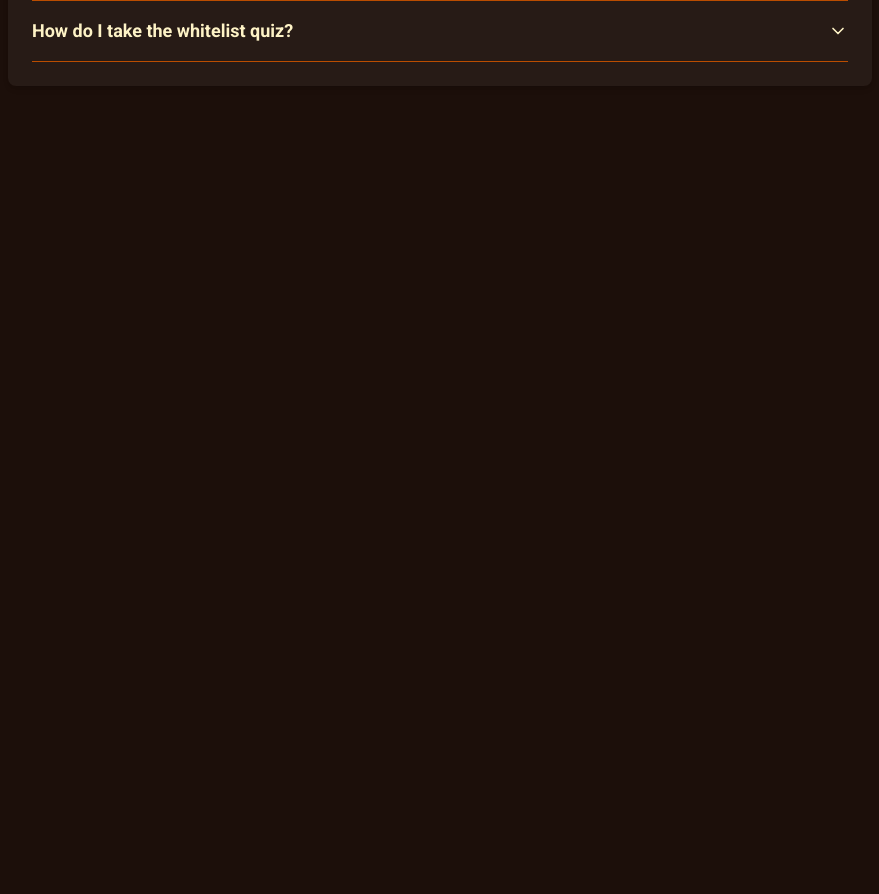
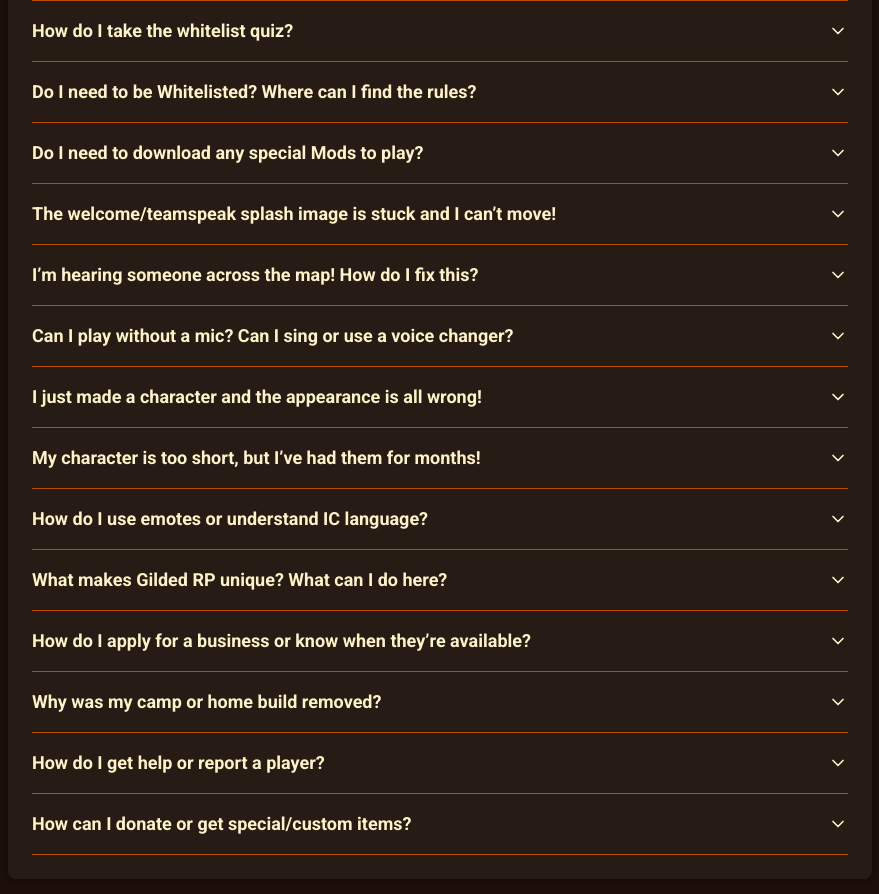
Before and after one commit to TomPatterson9/gildedrp, a Next.js app: page /gildedrp/faq in a window 1280 px wide. Shown: the part 620-1514 px from the top of the page, without its empty margins (200-1079 px from the left). Before the commit the page ends 800 px from the top, so only its background shows below. Built offline with nearby package versions, Linux system fonts and the light colour scheme.

Commit message:
update faq, add faq file

```diff
--- /dev/null
+++ b/public/faq.md
@@ -0,0 +1,91 @@
+# Frequently Asked Questions
+
+## What is Gilded RP?
+Gilded RP is a Red Dead Redemption 2 roleplay community focused on immersive storytelling and character-driven experiences.
+
+## How do I join the server?
+You can join by visiting our Discord, reading the rules, and loading into the server using RedM.
+
+## Do I need any mods to play?
+Yes, you need to install RedM and TeamSpeak. Follow our setup instructions to ensure compatibility with our server.
+
+## Where can I find the rules?
+The full rules are available on the [Rules page](https://www.gildedroleplay.com/rules), accessible through the top navigation.
+
+## How do I take the whitelist quiz?
+The quiz will pop up when you join the RedM server for the first time. You will be prompted to answer a series of questions about the rules and server guidelines.
+
+## Do I need to be Whitelisted? Where can I find the rules?
+Getting whitelisted is easy—just join the server through the RedM Launcher and a pop-up quiz will begin. Once completed successfully, you're good to go. Make sure you've read the rules, as failing the quiz triggers a cooldown.
+
+**Rules:** [https://www.gildedroleplay.com/rules](https://www.gildedroleplay.com/rules)
+
+## Do I need to download any special Mods to play?
+No manual mods are required. Gilded downloads everything automatically when you join. The only external programs you'll need are **TeamSpeak (v3.6.0)** and the **Salty Chat plugin (v3.1.2)**.
+
+**Setup Info:** [https://www.gildedroleplay.com/getting-started](https://www.gildedroleplay.com/getting-started)
+
+## The welcome/TeamSpeak splash image is stuck and I can’t move!
+1. Make sure you have the correct versions of TeamSpeak and SaltyChat installed.
+2. Follow this video for help fixing DNS issues: [YouTube Video](https://www.youtube.com/watch?v=4a5CKxua7C8&t=70s)
+3. Check: [https://www.gildedroleplay.com/dns](https://www.gildedroleplay.com/dns)
+4. Ensure you've accepted SaltyChat's terms and conditions.
+
+## I’m hearing someone across the map! How do I fix this?
+This is caused by in-game voice chat. Disable it via:
+**Settings > Audio > Voice Chat Enabled: Off**
+
+## Can I play without a mic? Can I sing or use a voice changer?
+Yes! Gilded is flexible:
+- No mic? Apply for the **"Mute Role"** with a character backstory.
+- Singer/Musician? Apply for the **"Bard Role"** to sing or play music without push-to-talk.
+- Voice changer? Provide a quality sample for approval.
+
+Open a ticket for any of these options.
+
+## I just made a character and the appearance is all wrong!
+Character customization like makeup, eyebrows, etc. is handled in-game via barbers, tailors, etc.
+If it's a major mistake (like giant eyes), new characters may qualify for a **Second Chance Token**.
+
+## My character is too short, but I’ve had them for months!
+Character changes are only allowed shortly after creation. Once your character is known in the world, we don’t offer appearance do-overs.
+
+## How do I use emotes or understand IC language?
+Emotes and RP terms enhance immersion.
+Learn them in the Discord **"Gilded Controls and Language"** channel.
+Examples: “taking a nap”, “walking drunk”, etc.
+
+## What makes Gilded RP unique? What can I do here?
+Gilded offers unique, hand-crafted scripts and endless RP paths:
+- Run a business or work any job
+- Mine, farm, fish, cook, hunt, or govern
+- Get involved with Lawmen, Doctors, Vets, Politicians
+- Explore underworld RP
+
+More ideas can be found in our Discord’s **"In-Character Plot Roles"** channel.
+
+## How do I apply for a business or know when they’re available?
+Businesses become available when sold or repossessed.
+Watch the Discord **‘Announcements’** channel for updates.
+Apply via a Google Doc proposal in the **"Roles and Applications"** channel.
+
+## Why was my camp or home build removed?
+Your build likely violated a rule (e.g., excessive lighting, blocking roads, unrealistic placement).
+Builds must align with RP guidelines.
+
+**Review camp rules here:**
+[https://www.gildedroleplay.com/rules](https://www.gildedroleplay.com/rules)
+
+## How do I get help or report a player?
+Use our ticket system:
+- **General Ticket**: gameplay issues/questions
+- **Tebex Support**: purchases/custom items
+- **Conflict/Player Report**: rule violations
+- **Tech Support**: sound, crashes, etc.
+
+## How can I donate or get special/custom items?
+Support the server via subscription tiers or one-time purchases like custom telegrams or cookbooks.
+All donations come with perks like **Priority Points**.
+
+**Donate here:**
+[https://gilded-rp.tebex.io/category/support](https://gilded-rp.tebex.io/category/support)
--- a/src/app/faq/page.tsx
+++ b/src/app/faq/page.tsx
@@ -29,6 +29,58 @@
   {
     question: 'How do I take the whitelist quiz?',
     answer: 'The quiz will pop up when you join the redm server for the first time. You will be prompted to answer a series of questions about the rules and server guidelines.',
+  },
+  {
+    question: 'Do I need to be Whitelisted? Where can I find the rules?',
+    answer: `Getting whitelisted is easy—just join the server through the RedM Launcher and a pop-up quiz will begin. Once completed successfully, you're good to go. Make sure you've read the rules, as failing the quiz triggers a cooldown.\n\nRules: https://www.gildedroleplay.com/rules`,
+  },
+  {
+    question: 'Do I need to download any special Mods to play?',
+    answer: `No manual mods are required. Gilded downloads everything automatically when you join. The only external programs you'll need are TeamSpeak (V 3.6.0) and the Salty Chat plugin (V 3.1.2).\n\nSetup Info: https://www.gildedroleplay.com/getting-started`,
+  },
+  {
+    question: 'The welcome/teamspeak splash image is stuck and I can’t move!',
+    answer: `1. Make sure you have the correct versions of TeamSpeak and SaltyChat installed.\n2. Follow this video for help fixing DNS issues: https://www.youtube.com/watch?v=4a5CKxua7C8&t=70s\n3. Check: https://www.gildedroleplay.com/dns\n4. Ensure you've accepted SaltyChat's terms and conditions.`,
+  },
+  {
+    question: 'I’m hearing someone across the map! How do I fix this?',
+    answer: `This is caused by in-game voice chat. Disable it via:\nSettings > Audio > Voice Chat Enabled: Off`,
+  },
+  {
+    question: 'Can I play without a mic? Can I sing or use a voice changer?',
+    answer: `Yes! Gilded is flexible:\n- No mic? Apply for the "Mute Role" with a character backstory.\n- Singer/Musician? Apply for the "Bard Role" to sing or play music without push-to-talk.\n- Voice changer? Provide a quality sample for approval.\n\nOpen a ticket for any of these options.`,
+  },
+  {
+    question: 'I just made a character and the appearance is all wrong!',
+    answer: `Character customization like makeup, eyebrows, etc. is handled in-game via barbers, tailors, etc. If it's a major mistake (like giant eyes), new characters may qualify for a Second Chance Token.`,
+  },
+  {
+    question: 'My character is too short, but I’ve had them for months!',
+    answer: `Character changes are only allowed shortly after creation. Once your character is known in the world, we don’t offer appearance do-overs.`,
+  },
+  {
+    question: 'How do I use emotes or understand IC language?',
+    answer: `Emotes and RP terms enhance immersion. Learn them in the Discord 'Gilded Controls and Language' channel. Examples: “taking a nap”, “walking drunk”, etc.`,
+  },
+  {
+    question: 'What makes Gilded RP unique? What can I do here?',
+    answer: `Gilded offers unique, hand-crafted scripts and endless RP paths:\n- Run a business or work any job\n- Mine, farm, fish, cook, hunt, or govern\n- Get involved with Lawmen, Doctors, Vets, Politicians\n- Explore underworld RP\nMore ideas can be found in our Discord’s 'In-Character Plot Roles' channel.`,
+  },
+  {
+    question: 'How do I apply for a business or know when they’re available?',
+    answer: `Businesses become available when sold or repossessed. Watch the Discord ‘Announcements’ channel for updates. Apply via a Google Doc proposal in the 'Roles and Applications' channel.`,
+  },
+  {
+    question: 'Why was my camp or home build removed?',
+    answer: `Your build likely violated a rule (e.g., excessive lighting, blocking roads, unrealistic placement). Builds must align with RP guidelines. Review camp rules here:\nhttps://www.gildedroleplay.com/rules`,
+  },
+  {
+    question: 'How do I get help or report a player?',
+    answer: `Use our ticket system:\n- General Ticket: gameplay issues/questions\n- Tebex Support: purchases/custom items\n- Conflict/Player Report: rule violations\n- Tech Support: sound, crashes, etc.`,
+  },
+  {
+    question: 'How can I donate or get special/custom items?',
+    answer: `Support the server via subscription tiers or one-time purchases like custom telegrams or cookbooks. All donations come with perks like Priority Points.\n\nDonate here: <a href="www.google.com"> https://gilded-rp.tebex.io/category/support </a>`,
   },
 ];
 
```
